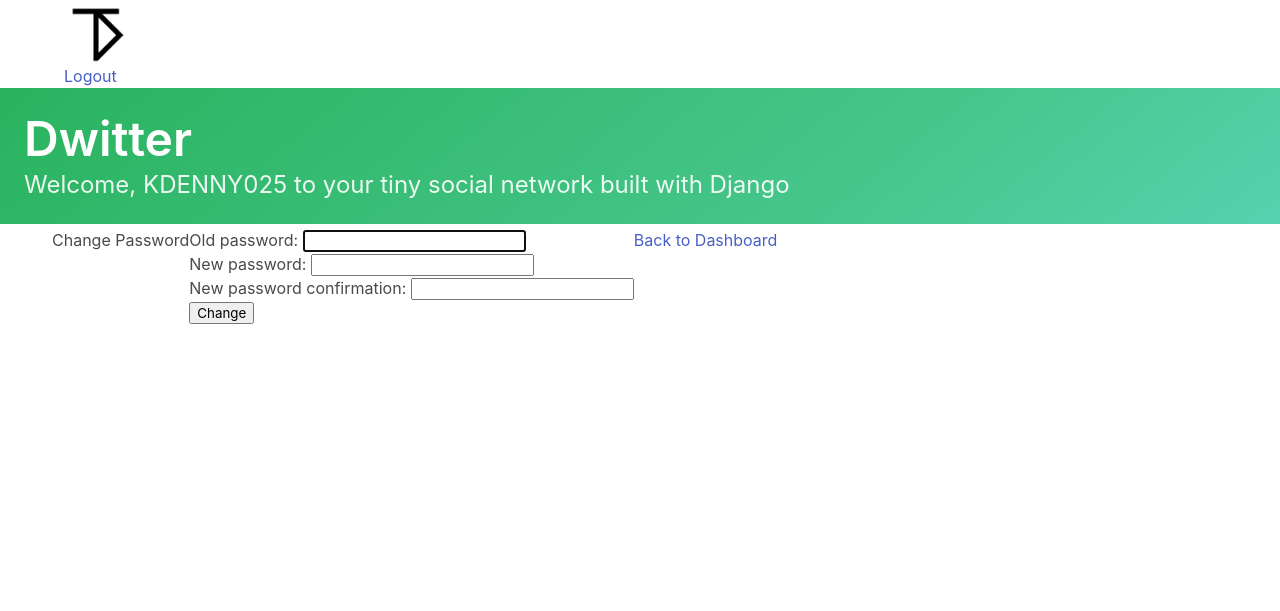
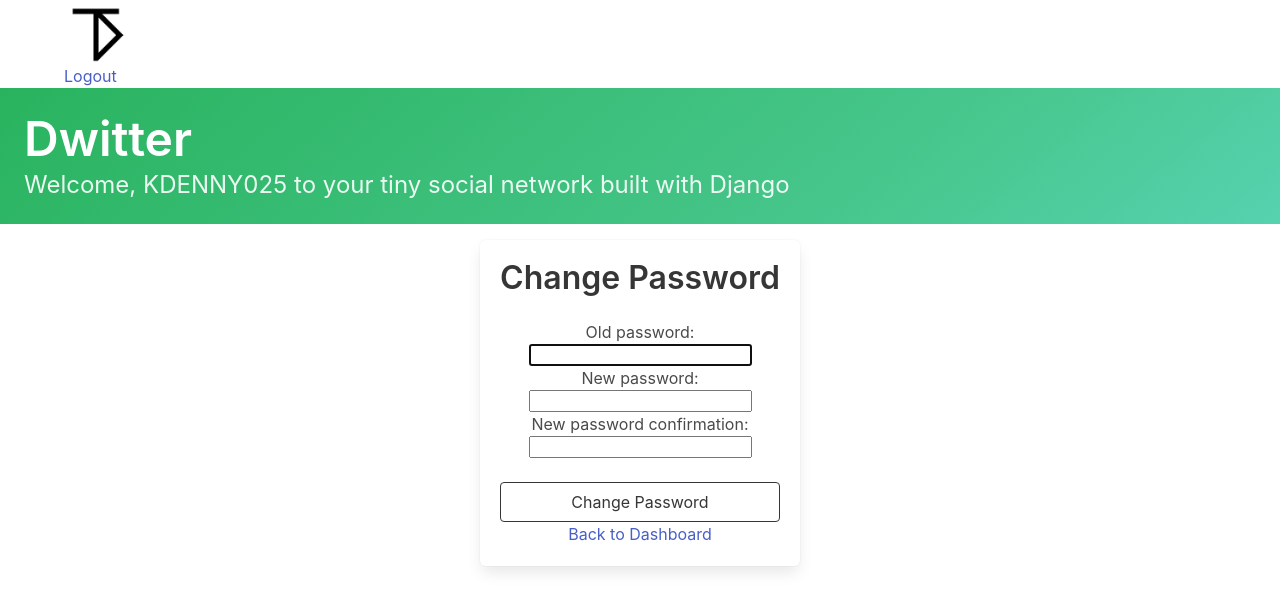
Before and after one commit to kdenny25/social_media_django, a Django app: a page that uses dwitter/templates/base.html in a window 1280 px wide. Shown: the top 611 px of the page. Run offline with Django 4.2, Linux system fonts and the light colour scheme; a user stored in the database is signed in.

Commit message:
cleaning of format

```diff
--- a/dwitter/templates/base.html
+++ b/dwitter/templates/base.html
@@ -38,7 +38,7 @@
     </section>
     </a>
     <div class="container">
-        <div class="columns">
+        <div class="columns is-centered">
             {% block content %}
 
             {% endblock content %}
--- a/dwitter/templates/registration/password_change_done.html
+++ b/dwitter/templates/registration/password_change_done.html
@@ -5,5 +5,5 @@
 {% block content %}
 <h2>Password changed</h2>
 
-<a href="{% url 'dashboard' %}">Back to Dashboard</a>
+<a href="{% url 'dwitter:dashboard' %}">Back to Dashboard</a>
 {% endblock %}
--- a/dwitter/templates/registration/password_change_form.html
+++ b/dwitter/templates/registration/password_change_form.html
@@ -3,13 +3,36 @@
 {% extends 'base.html' %}
 
 {% block content %}
-<h2>Change Password</h2>
+<style>
+    label, input {
+        display: block;
+        margin : 0 auto;
+    }
+    span.helptext {
+        display: none;
+    }
+</style>
+        <div class="column is-narrow">
+            <div class="box has-text-centered">
+                <div class="block">
+                    <h2 class="title">Change Password</h2>
+                </div>
 
-<form method="post">
-    {% csrf_token %}
-    {{ form.as_p }}
-    <input type="submit" value="Change">
-</form>
+                    <form method="post">
+                        <div class="block">
+                            {% csrf_token %}
+                            {{ form.as_p }}
+                        </div>
+                        <div class="block">
+                            <button type="submit" value="Change" class="button is-dark is-outlined is-fullwidth">
+                                Change Password
+                            </button>
+                        </div>
+                    </form>
+                <div class="block">
+                    <a href="{% url 'dwitter:dashboard' %}">Back to Dashboard</a>
+                </div>
+            </div>
+        </div>
 
-<a href="{% url 'dashboard' %}">Back to Dashboard</a>
 {% endblock %}
--- /dev/null
+++ b/dwitter/templates/registration/password_reset_email.html
@@ -0,0 +1,6 @@
+<!--users/templates/registration/password_reset_email.html-->
+
+Someone asked for password reset for email {{ email }}.
+
+Follow the link below:
+{{ protocol }}://{{ domain }}{% url 'password_reset_confirm' uidb64=ui token=token %}
```
Also changed, not shown: dwitter/templates/registration/login.html (+28 -9 lines), dwitter/templates/registration/password_reset_done.html (added, +10 -0 lines), dwitter/templates/registration/password_reset_form.html (added, +10 -0 lines), social_media_django/settings.py (+10 -4 lines), db.sqlite3, dwitter/templates/registration/password_reset_subject.txt (added).
